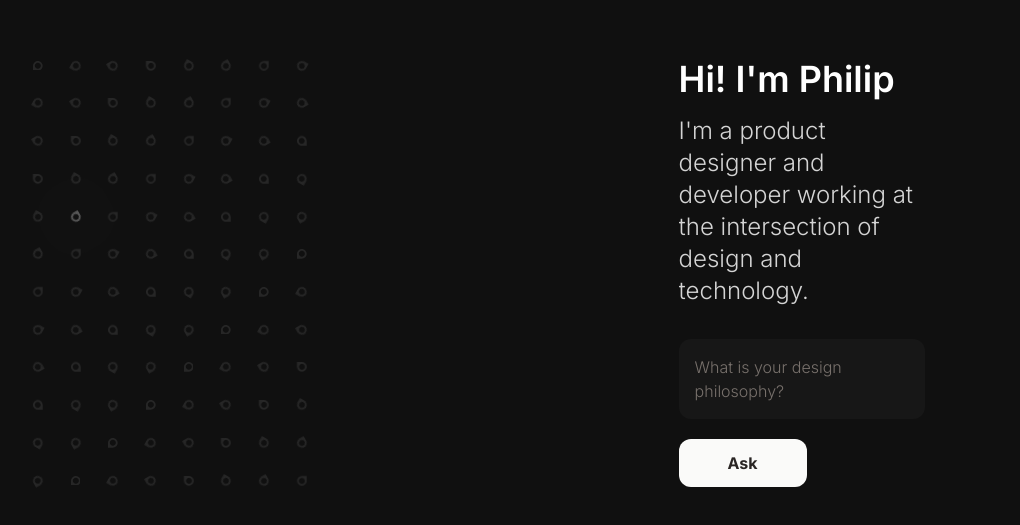
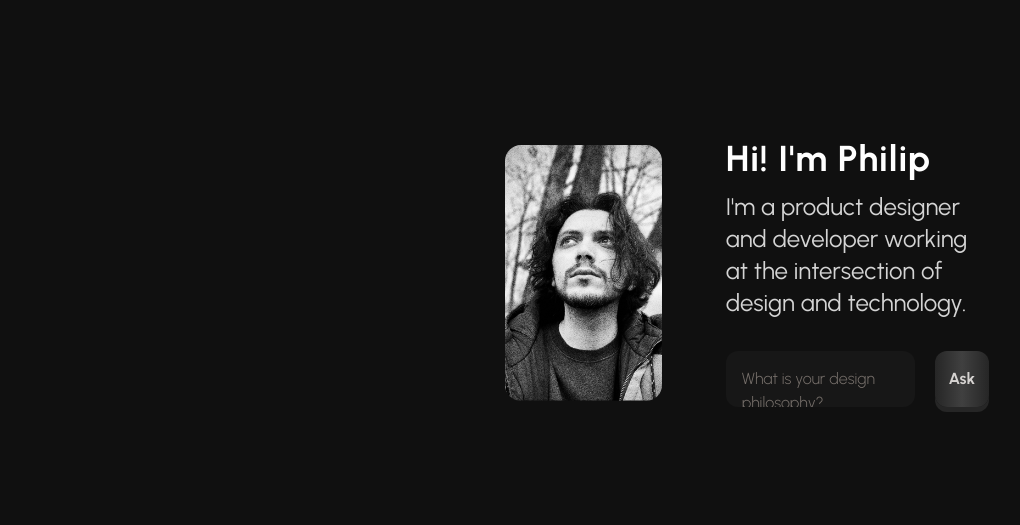
Before and after one commit to philipmuller/portfolio, a Next.js app: page / in a window 1280 px wide. Shown: the part 135-660 px from the top of the page, without its empty margins (91-1111 px from the left). Built offline with nearby package versions, Linux system fonts and the light colour scheme.

Commit message:
Change main display

```diff
--- a/app/components/chat.tsx
+++ b/app/components/chat.tsx
@@ -4,6 +4,7 @@ import { useState } from "react";
 import Bubble from "./bubble";
 import { MoonLoader } from "react-spinners";
 import { ArrowUp, Square } from "@phosphor-icons/react";
+import Image from "next/image";
 
 export default function Chat({ messages, onSubmit, loading, placeholderText } : { messages: Message[], onSubmit: (message: Message) => void, loading: boolean, placeholderText?: string }) {
 
@@ -16,6 +17,12 @@ export default function Chat({ messages, onSubmit, loading, placeholderText } :
     }
 
     return (
+
+        <motion.div layout className='flex flex-row gap-16 items-center'>
+            <motion.div layout className='w-72 h-64 relative rounded-2xl overflow-hidden'>
+                <Image src={"/profile.png"} alt={"Picture of the designer"} fill={true} objectFit="cover"/>
+            </motion.div>
+
             <motion.div className='flex flex-col gap-2 w-full justify-end'
             initial={{ height: "fit-content" }}
             whileInView={{ height: (messages.length > 0) ? "100%" : "fit-content" }}
@@ -33,6 +40,7 @@ export default function Chat({ messages, onSubmit, loading, placeholderText } :
                 <Chatbox onSubmit={onSubmit} loading={loading} placeholder={placeholderText ?? defaultPlaceholderText} horizontal={messages.length > 0}/>
 
             </motion.div>
+        </motion.div>
     )
 }
 
@@ -40,7 +48,7 @@ function Chatbox({ onSubmit, loading, placeholder, horizontal } : { onSubmit: (m
 
     const [textAreaValue, setTextAreaValue] = useState("");
 
-    const flexDirection = horizontal ? "flex-row" : "flex-col";
+    const flexDirection = horizontal ? "flex-row" : "flex-row";
     const alignment = horizontal ? "items-end" : "items-start";
 
     function handleFormSubmit() {
@@ -57,7 +65,7 @@ function Chatbox({ onSubmit, loading, placeholder, horizontal } : { onSubmit: (m
     return (
         <form className={`flex ${flexDirection} ${alignment} gap-5 mt-6 relative`}>
 
-                    <motion.textarea layout className='text-stone-200 relative placeholder-stone-500 font-light rounded-xl p-4 bg-neutral-900 resize-none w-full h-20'
+                    <motion.textarea layout className='text-stone-200 relative placeholder-stone-500 font-light rounded-xl p-4 bg-neutral-900 resize-none w-full h-14'
                     name="question" id="qs" value={textAreaValue} onChange={handleTextareaChange}
                     placeholder={placeholder} />
 
@@ -71,20 +79,20 @@ function AskButton({ loading, compact, onClick } : { loading: boolean, compact:
 
     const buttonVariants = {
         initial: {
-            height: "3rem",
+            height: "3.5rem",
             borderRadius: "0.75rem",
-            width: "8rem",
+            width: "3.5rem",
         },
         default: {
             borderRadius: compact ? "500rem" : "0.75rem",
-            height: compact ? "2.5rem" : "3rem",
-            width: compact ? "2.5rem" : "8rem",
+            height: compact ? "2.5rem" : "3.5rem",
+            width: compact ? "2.5rem" : "5rem",
         }
     }
     const animation = "";//loading ? "animate-ping" : "";
 
     return (
-        <motion.button layout className={`bg-stone-50 min-w-10 flex items-center justify-center relative text-stone-800 font-bold ${animation}`}
+        <motion.button layout className={`bg-gradient-to-r from-neutral-800 via-neutral-700 to-neutral-800 min-w-10 flex items-center justify-center relative text-stone-300 font-bold shadow-neutral-800 shadow-[0_5px_0px_0px_rgba(0,0,0,0.3)] ${animation}`}
         variants={buttonVariants} initial="initial" animate="default"
         //transition={{ type: "spring", damping: 10, stiffness: 100 }}
         type="button" onClick={onClick}>
@@ -107,15 +115,15 @@ function InitialTextDisplayMessage({title, content, compact} : {title: string, c
     return (
         <motion.div layout className='flex flex-col rounded-xl text-lg'
         transition={{ type: "spring", damping: 10, stiffness: 100 }}
-        initial={{ gap: "1.0rem", marginRight: "0.0rem"}}
+        initial={{ gap: "0.7rem", marginRight: "0.0rem"}}
         whileInView={{
-            gap: (compact) ? "0.1rem" : "1.0rem",
+            gap: (compact) ? "0.1rem" : "0.7rem",
             backgroundColor: (compact) ? "#292524" : "#29252400",
             padding: (compact) ? "1rem" : "0rem",
             marginRight: (compact) ? "3.0rem" : "0.0rem",
         }}>
 
-            <motion.h1 className={`${titleTextSize} text-white font-semibold text-center lg:text-start`}
+            <motion.h1 className={`${titleTextSize} text-white font-bold tracking-wide text-center lg:text-start`}
             initial={{ fontSize: titleTextSize, lineHeight: titleLineHeight }}
             whileInView={{ fontSize: titleTextSize, lineHeight: titleLineHeight }}
             onViewportEnter={() => {
@@ -128,7 +136,7 @@ function InitialTextDisplayMessage({title, content, compact} : {title: string, c
 
             </motion.h1>
 
-            <motion.p className={`${contentTextSize} text-neutral-300 font-light text-center lg:text-start`}
+            <motion.p className={`${contentTextSize} text-neutral-300 font-normal text-center lg:text-start`}
             initial={{ fontSize: contentTextSize, lineHeight: contentLineHeight }}
             whileInView={{ fontSize: contentTextSize, lineHeight: contentLineHeight }}>
 
--- a/app/components/cover.tsx
+++ b/app/components/cover.tsx
@@ -50,7 +50,7 @@ export default function Cover() {
     >
       <PixelDisplay loading={loading} />
 
-      <div className="flex h-full w-full basis-3/5 flex-col justify-center px-64 py-20">
+      <div className="flex h-full w-full basis-3/5 flex-col justify-center px-48 py-20">
         <Chat messages={messages} onSubmit={handleChatSend} loading={loading} />
       </div>
     </section>
--- a/app/components/pixelDisplay.tsx
+++ b/app/components/pixelDisplay.tsx
@@ -300,7 +300,7 @@ export default function PixelDisplay({
                 style={{ rotateZ: (y + x) * 30 }}
               />
               <MotionLogo
-                className={`${glowRingTag} ${glowAreaTags}absolute left-0 top-0 h-full w-full fill-white p-1 blur-lg`}
+                className={`${glowRingTag} ${glowAreaTags}absolute left-0 top-0 h-full w-full fill-white p-1 blur-2xl`}
                 style={{ rotateZ: (y + x) * 30 }}
               />
               <motion.div
--- a/app/layout.tsx
+++ b/app/layout.tsx
@@ -1,10 +1,11 @@
 import type { Metadata } from 'next'
-import { Inter, Hanken_Grotesk } from 'next/font/google'
+import { Inter, Hanken_Grotesk, Urbanist } from 'next/font/google'
 import './globals.css'
 import Navbar from './components/navbar'
 
 const inter = Inter({ subsets: ['latin'] })
 const hanken = Hanken_Grotesk({ subsets: ['latin'] })
+const urbanist = Urbanist({ subsets: ['latin'] })
 
 export const metadata: Metadata = {
   title: 'Create Next App',
@@ -17,7 +18,7 @@ export default function RootLayout({
   children: React.ReactNode
 }) {
   return (
-    <html lang="en" className={inter.className}>
+    <html lang="en" className={urbanist.className}>
       <meta name="theme-color" content={"#FFFFFF"} />
       <body className='overflow-y-scroll overflow-y-visible'>
         {/* <Navbar /> */}
--- a/app/page.tsx
+++ b/app/page.tsx
@@ -26,7 +26,24 @@ export default function Home() {
   const [scrollOffset, setScrollOffset] = useState(0);
   const ref = useRef<HTMLDivElement>(null);
 
+  const handleWheel = useCallback((ev: WheelEvent) => {
+    //ev.preventDefault();
+
+    const target = ref.current;
+
+    if (!target) {
+      return;
+    }
+
+    console.log("Wheel scroll detected");
+    console.log(target.scrollLeft + ev.deltaY);
+
+    target.scrollBy({top: 0, left: (ev.deltaY < 0 ? -100 : 100)*5 , behavior: "smooth"});
+  }, []);
+
   const handleScroll = useCallback((ev: Event) => {
+    ev.preventDefault();
+
     const target = ev.target as HTMLDivElement;
     setScrollOffset((prev) => target.scrollLeft);
   }, []);
@@ -34,7 +51,12 @@ export default function Home() {
   useEffect(() => {
     const scrollableDiv = ref.current;
     scrollableDiv?.addEventListener("scroll", handleScroll);
-    return () => scrollableDiv?.removeEventListener("scroll", handleScroll);
+    scrollableDiv?.addEventListener("wheel", handleWheel);
+
+    return () =>  {
+      scrollableDiv?.removeEventListener("scroll", handleScroll);
+      scrollableDiv?.removeEventListener("wheel", handleWheel);
+    }
   });
 
   //console.log(breakpoint);
```
Also changed, not shown: public/profile.png (added). Lines whose indentation alone changed are shown as unchanged.
